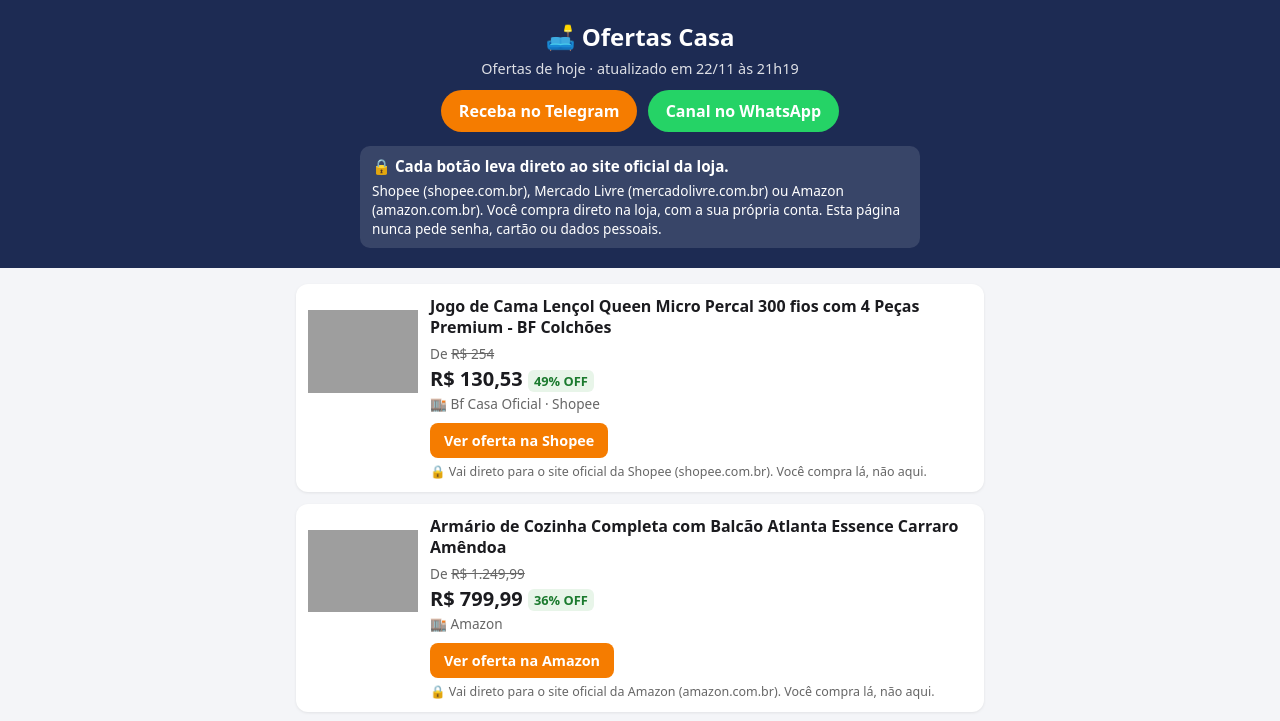
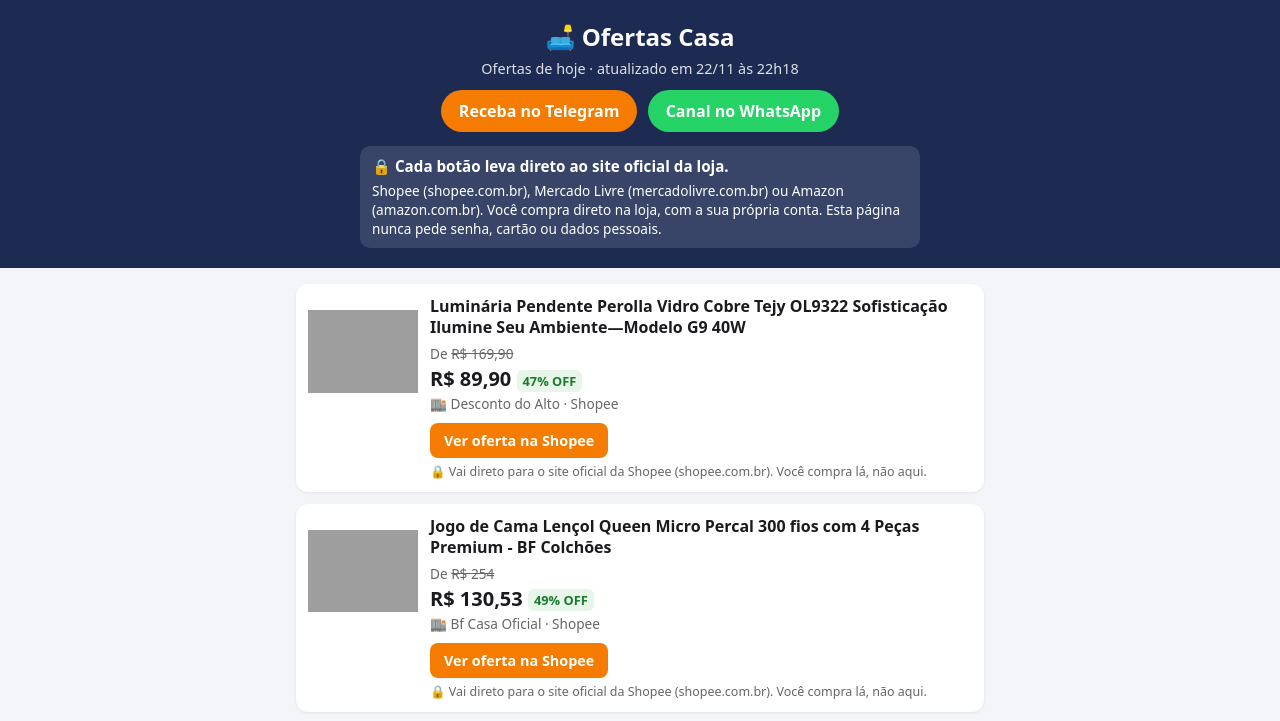
Before and after one commit to ofertascasa/ofertascasa.github.io, a plain HTML site: page index.html in a window 1280 px wide. Shown: the top 721 px of the page. Drawn offline with Linux system fonts and the light colour scheme; grey boxes are pictures that could not be loaded.

Commit message:
atualiza as ofertas de hoje

```diff
--- a/index.html
+++ b/index.html
@@ -39,7 +39,7 @@ footer{max-width:720px;margin:0 auto;padding:8px 16px 32px;color:var(--cinza);fo
 <body>
 <header>
 <h1>🛋️ Ofertas Casa</h1>
-<p>Ofertas de hoje · atualizado em 22/11 às 21h19</p>
+<p>Ofertas de hoje · atualizado em 22/11 às 22h18</p>
 <a class="canal" href="https://t.me/OfertasCasaOficial">Receba no Telegram</a>
 <a class="canal whats" href="https://whatsapp.com/channel/0029VbEWegZ9xVJgP6oF842a">Canal no WhatsApp</a>
 <div class="seguro">
@@ -48,6 +48,7 @@ footer{max-width:720px;margin:0 auto;padding:8px 16px 32px;color:var(--cinza);fo
 </div>
 </header>
 <main>
+<article class="oferta"><img src="https://cf.shopee.com.br/file/br-11134207-81z1k-mh84ls8teyo5b8" alt="Luminária Pendente Perolla Vidro Cobre Tejy OL9322 Sofisticação Ilumine Seu Ambiente—Modelo G9 40W" loading="lazy"><div class="info"><h2>Luminária Pendente Perolla Vidro Cobre Tejy OL9322 Sofisticação Ilumine Seu Ambiente—Modelo G9 40W</h2><p class="de">De <s>R$ 169,90</s></p><p class="por">R$ 89,90 <span class="off">47% OFF</span></p><p class="loja">🏬 Desconto do Alto · Shopee</p><a class="botao" href="https://s.shopee.com.br/3g5Srq89Yi" target="_blank" rel="sponsored nofollow noopener">Ver oferta na Shopee</a><p class="destino">🔒 Vai direto para o site oficial da Shopee (shopee.com.br). Você compra lá, não aqui.</p></div></article>
 <article class="oferta"><img src="https://cf.shopee.com.br/file/br-11134207-81ztc-mk2jy4ll0um963" alt="Jogo de Cama Lençol Queen Micro Percal 300 fios com 4 Peças Premium - BF Colchões" loading="lazy"><div class="info"><h2>Jogo de Cama Lençol Queen Micro Percal 300 fios com 4 Peças Premium - BF Colchões</h2><p class="de">De <s>R$ 254</s></p><p class="por">R$ 130,53 <span class="off">49% OFF</span></p><p class="loja">🏬 Bf Casa Oficial · Shopee</p><a class="botao" href="https://s.shopee.com.br/8fU8ks5gax" target="_blank" rel="sponsored nofollow noopener">Ver oferta na Shopee</a><p class="destino">🔒 Vai direto para o site oficial da Shopee (shopee.com.br). Você compra lá, não aqui.</p></div></article>
 <article class="oferta"><img src="https://m.media-amazon.com/images/I/61I-itMy6oL._AC_SL1200_.jpg" alt="Armário de Cozinha Completa com Balcão Atlanta Essence Carraro Amêndoa" loading="lazy"><div class="info"><h2>Armário de Cozinha Completa com Balcão Atlanta Essence Carraro Amêndoa</h2><p class="de">De <s>R$ 1.249,99</s></p><p class="por">R$ 799,99 <span class="off">36% OFF</span></p><p class="loja">🏬 Amazon</p><a class="botao" href="https://www.amazon.com.br/dp/B0FGY9GV98?tag=ofertascasaof-20" target="_blank" rel="sponsored nofollow noopener">Ver oferta na Amazon</a><p class="destino">🔒 Vai direto para o site oficial da Amazon (amazon.com.br). Você compra lá, não aqui.</p></div></article>
 <article class="oferta"><img src="https://cf.shopee.com.br/file/br-11134207-81zuj-mkjhtw7sklxd0e" alt="Lixeira Com Pedal E Balde Brinox Decorline 5 Litros Aço Inox" loading="lazy"><div class="info"><h2>Lixeira Com Pedal E Balde Brinox Decorline 5 Litros Aço Inox</h2><p class="de">De <s>R$ 179,99</s></p><p class="por">R$ 92,62 <span class="off">49% OFF</span></p><p class="loja">🏬 Mimorada Store · Shopee</p><a class="botao" href="https://s.shopee.com.br/2VtVHKjeXb" target="_blank" rel="sponsored nofollow noopener">Ver oferta na Shopee</a><p class="destino">🔒 Vai direto para o site oficial da Shopee (shopee.com.br). Você compra lá, não aqui.</p></div></article>
```
